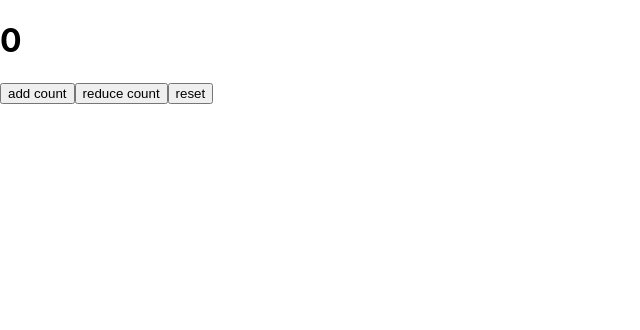
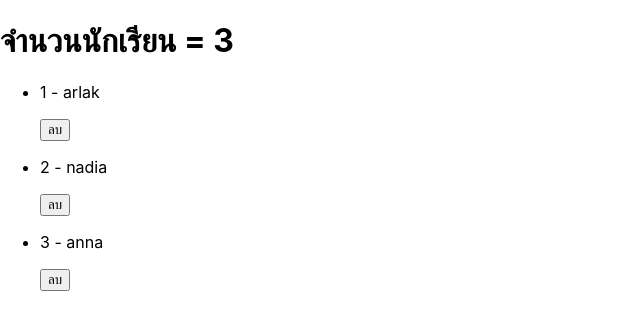
Before and after one commit to ARlak24sevEN/react-basic, a React (Create React App) app: page / in a window 1280 px wide. Shown: the top 330 px of the page, without its empty margins (0-640 px from the left). Built offline with nearby package versions, Linux system fonts and the light colour scheme.

Commit message:
array state

```diff
--- a/src/App.js
+++ b/src/App.js
@@ -1,26 +1,26 @@
 import { useState } from "react";
 function App() {
-  const [count, setCount] = useState(0);
-  // function addCount() {
-  //   console.log(count);
-  //   setCount(count + 1);
-  // }
+  const [students, setStudent] = useState([
+    { id: 1, name: "arlak" },
+    { id: 2, name: "nadia" },
+    { id: 3, name: "anna" },
+  ]);
 
-  // function reduceCount() {
-  //   console.log(count);
-  //   setCount(count - 1);
-  // }
-  // function resetCount() {
-  //   console.log(count);
-  //   setCount(0);
-  // }
-
+  function deleteStudent(id){
+   setStudent(students.filter(item => item.id !== id ))
+  }
   return (
     <>
-      <h1>{count}</h1>
-      <button onClick={()=>setCount(count+1)}>add count</button>
-      <button onClick={()=>setCount(count-1)}>reduce count</button>
-      <button onClick={()=>setCount(0)}>reset</button>
+      <h1> จำนวนนักเรียน = {students.length}</h1>
+      <ul>
+        {students.map((item)=>(
+          <li key={item.id}>
+            <p>{item.id} - {item.name}</p>
+            <button onClick={()=>deleteStudent(item.id)}>ลบ</button>
+          </li>
+        ))}
+      </ul>
+
     </>
   );
 }
```
